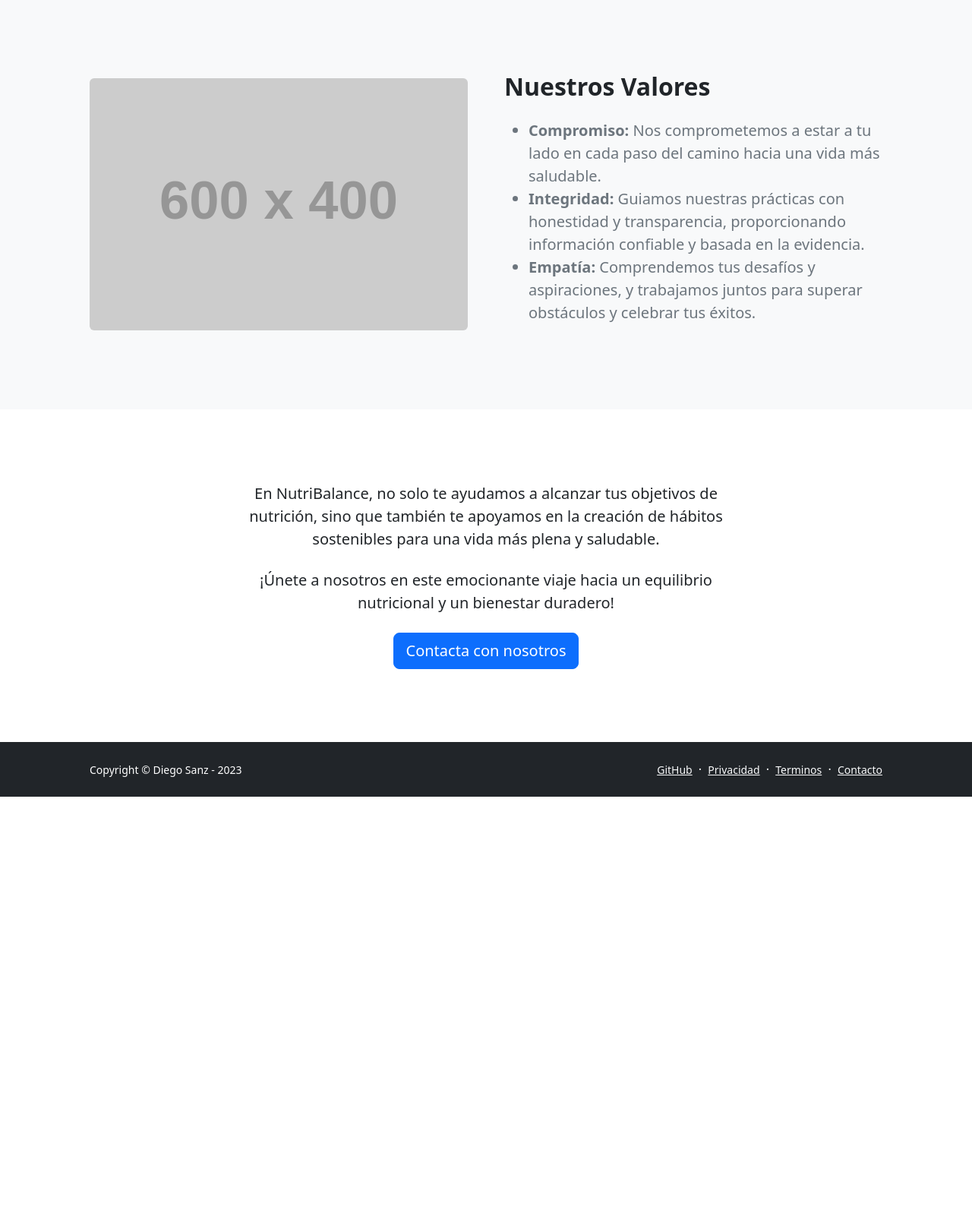
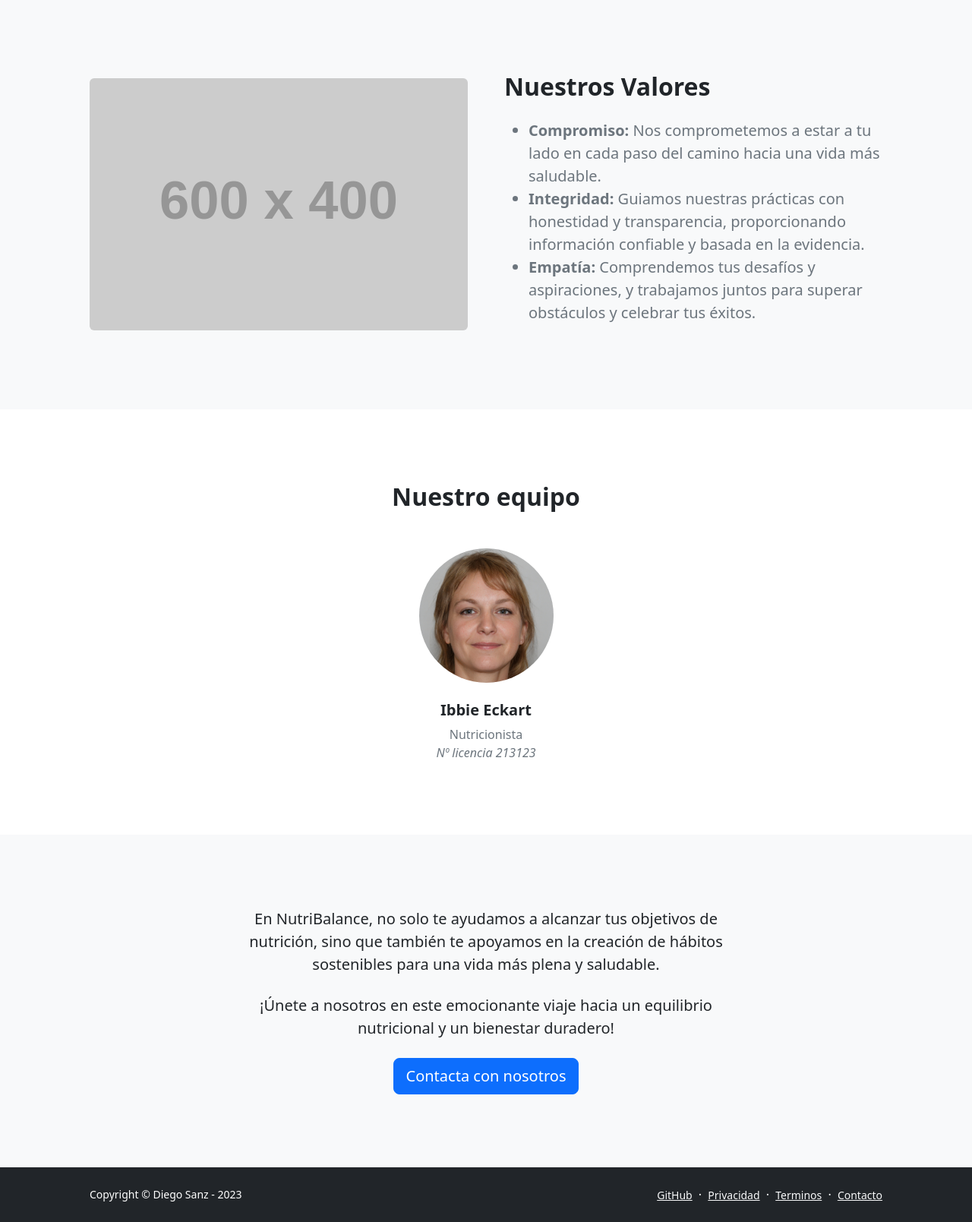
Before and after one commit to ElDigoXD/ingenieria-web, a Django app: page /es/about in a window 1280 px wide. Shown: the part 1511-3120 px from the top of the page at 76% size. Before the commit the page ends 2560 px from the top, so only its background shows below. Run offline with Django 5.2, Linux system fonts and the light colour scheme; some libraries are stand-ins or nearby versions.

Commit message:
Añadir nº licencia: about me

```diff
--- a/IW/templates/about.html
+++ b/IW/templates/about.html
@@ -64,8 +64,29 @@
         </div>
     </div>
 </section>
+<section class="py-5">
+    <div class="container px-5 my-5">
+        <div class="text-center">
+            <h2 class="fw-bolder  mb-5">{% trans "Nuestro equipo" %}</h2>
+            <p class="lead fw-normal text-muted"></p>
+        </div>
+        <div class="row gx-5 row-cols-1 row-cols-sm-2 row-cols-xl-4 justify-content-center">
+            <div class="col mb-5 mb-5 mb-xl-0">
+                <div class="text-center">
+                    <img
+                        class="img-fluid rounded-circle mb-4 px-4"
+                        src="{% static 'img/profile-placeholder.jpg' %}"
+                        alt="..." />
+                    <h5 class="fw-bolder">Ibbie Eckart</h5>
+                    <div class="text-muted">Nutricionista</div>
+                    <div class="fst-italic text-muted">Nº licencia 213123</div>
+                </div>
+            </div>
+        </div>
+    </div>
+</section>
 <!-- About final section-->
-<section class="py-5">
+<section class="py-5 bg-light">
     <div class="container px-5">
         <div class="row justify-content-center">
             <div class="col-lg-8 col-xxl-6">
```
Also changed, not shown: IW/static/img/profile-placeholder.jpg (added).
